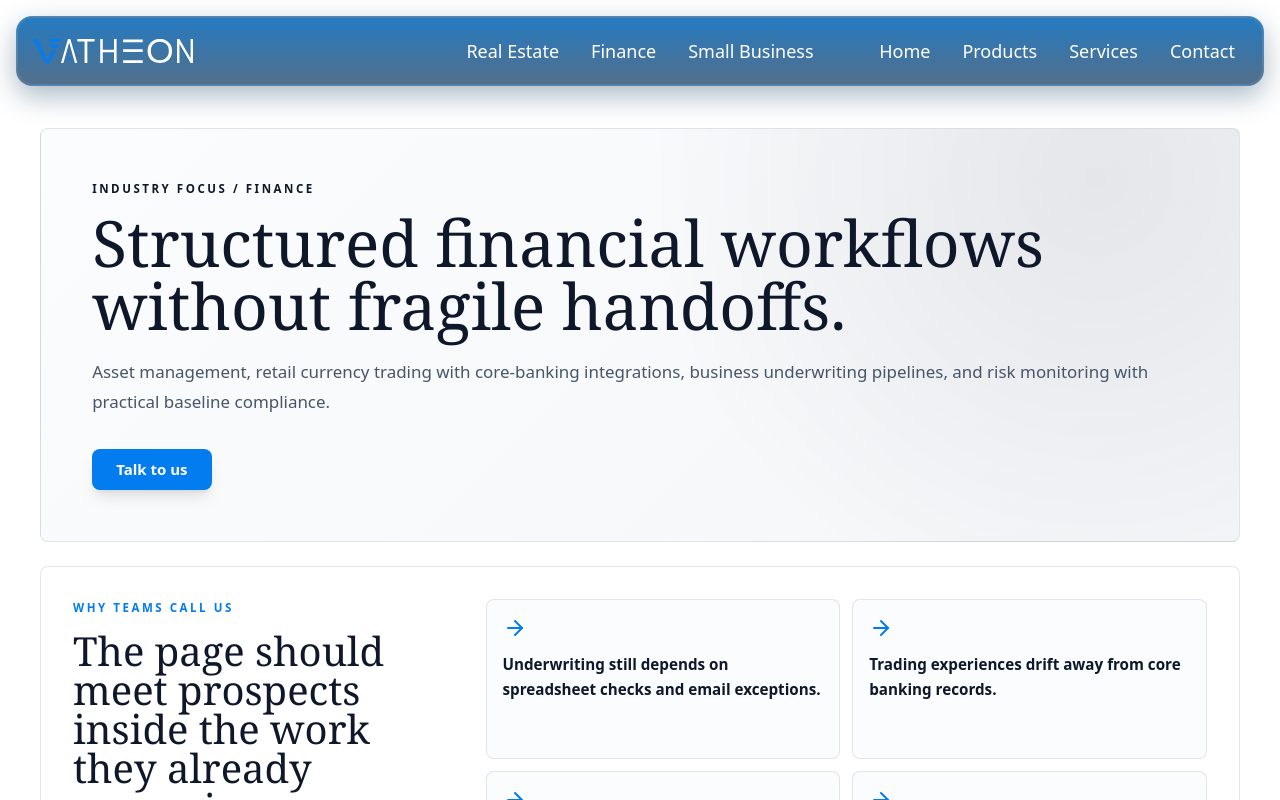
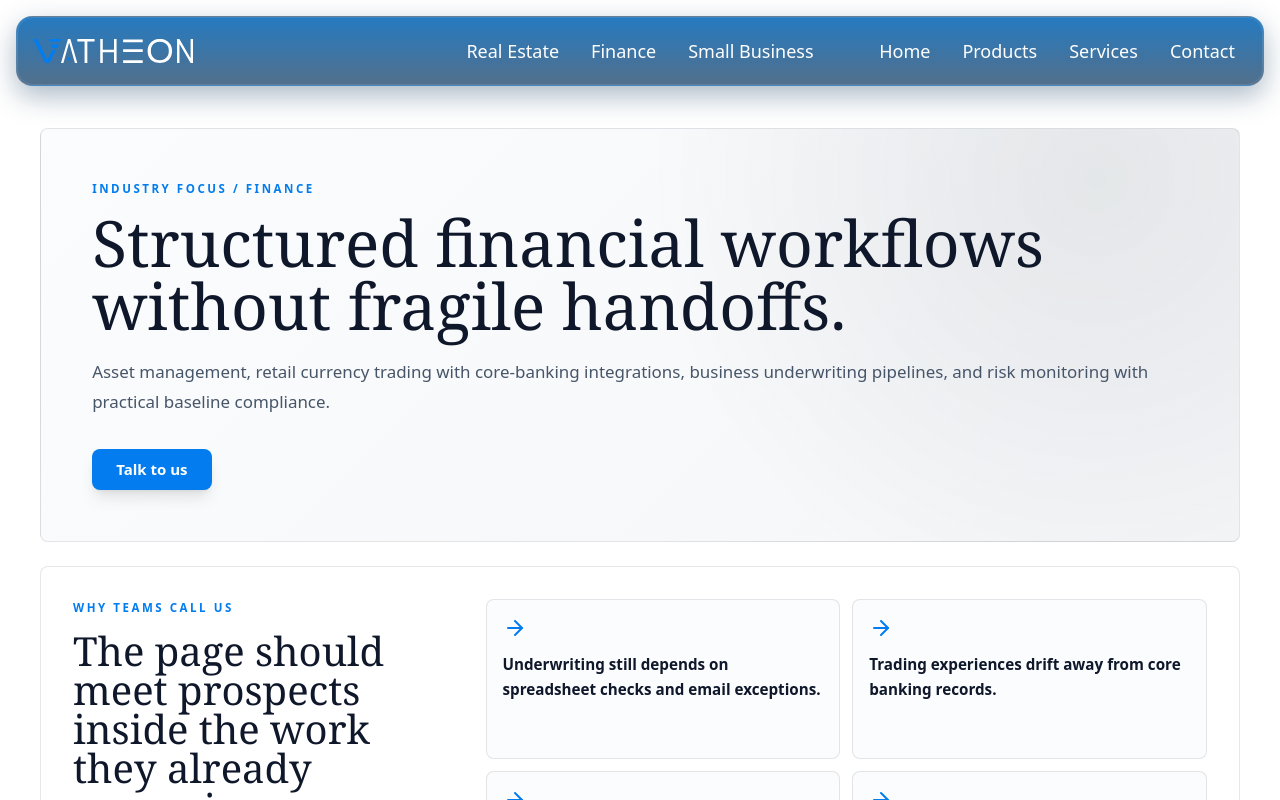
Before and after one commit to DavidMajomi/company-site, a Next.js app in the folder company/: page /industries/finance in a window 1280 px wide. Shown: the top 800 px of the page. Built offline with nearby package versions, Linux system fonts and the light colour scheme.

Commit message:
Fix: Removed overwrite of eyebrow color on workflow page hero

```diff
--- a/company/app/components/IndustryWorkflowPage.module.css
+++ b/company/app/components/IndustryWorkflowPage.module.css
@@ -26,10 +26,6 @@
   background:
     radial-gradient(circle at 88% 12%, rgb(15 23 42 / 0.08), transparent 28rem),
     linear-gradient(135deg, #fbfcfd 0%, #f4f6f8 100%);
-}
-
-.hero .eyebrow {
-  color: var(--industry-text);
 }
 
 .eyebrow {
```
